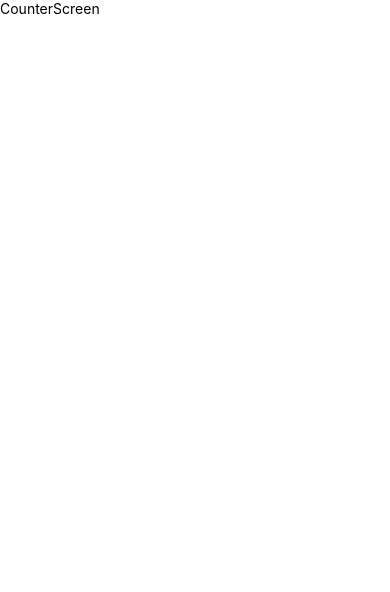
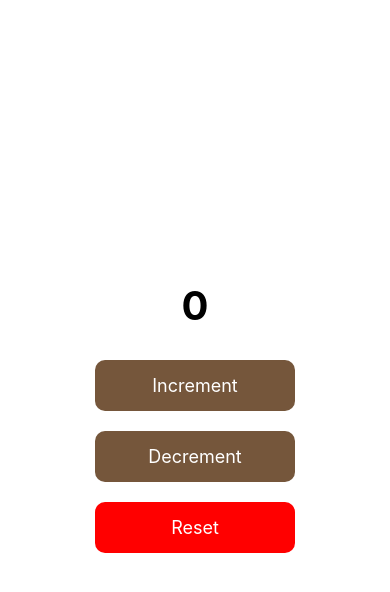
Before and after one commit to Mansoorali121/React-Native-Networking-Project-Review, a React Native app: screen / in a window 390 px wide. Shown: the top 592 px of the page. Built offline with nearby package versions, Linux system fonts and the light colour scheme.

Commit message:
Counter functionality add

```diff
--- a/src/screens/CounterScreen.js
+++ b/src/screens/CounterScreen.js
@@ -1,14 +1,68 @@
-import { StyleSheet, Text, View } from 'react-native'
-import React from 'react'
+import React from 'react';
+import { View, Text, TouchableOpacity, StyleSheet } from 'react-native';
+import { useSelector, useDispatch } from 'react-redux';
+import { increment, decrement, reset } from '../redux/counterSlice';
 
 const CounterScreen = () => {
+  const count = useSelector(state => state.counter.value);
+  const dispatch = useDispatch();
+
   return (
-    <View>
-      <Text>CounterScreen</Text>
+    <View style={styles.container}>
+      <Text style={styles.count}>{count}</Text>
+
+      <TouchableOpacity
+        style={styles.button}
+        onPress={() => dispatch(increment())}>
+        <Text style={styles.text}>Increment</Text>
+      </TouchableOpacity>
+
+      <TouchableOpacity
+        style={styles.button}
+        onPress={() => dispatch(decrement())}>
+        <Text style={styles.text}>Decrement</Text>
+      </TouchableOpacity>
+
+      <TouchableOpacity
+        style={styles.resetButton}
+        onPress={() => dispatch(reset())}>
+        <Text style={styles.text}>Reset</Text>
+      </TouchableOpacity>
     </View>
-  )
-}
+  );
+};
 
 export default CounterScreen;
 
-const styles = StyleSheet.create({})
+const styles = StyleSheet.create({
+  container: {
+    flex: 1,
+    justifyContent: 'center',
+    alignItems: 'center',
+  },
+  count: {
+    fontSize: 40,
+    fontWeight: 'bold',
+    marginBottom: 20,
+  },
+  button: {
+    backgroundColor: '#75563B',
+    padding: 15,
+    marginVertical: 10,
+    width: 200,
+    alignItems: 'center',
+    borderRadius: 10,
+  },
+  resetButton: {
+    backgroundColor: 'red',
+    padding: 15,
+    marginVertical: 10,
+    width: 200,
+    alignItems: 'center',
+    borderRadius: 10,
+  },
+  text: {
+    color: '#fff',
+    fontSize: 18,
+  },
+});
```
